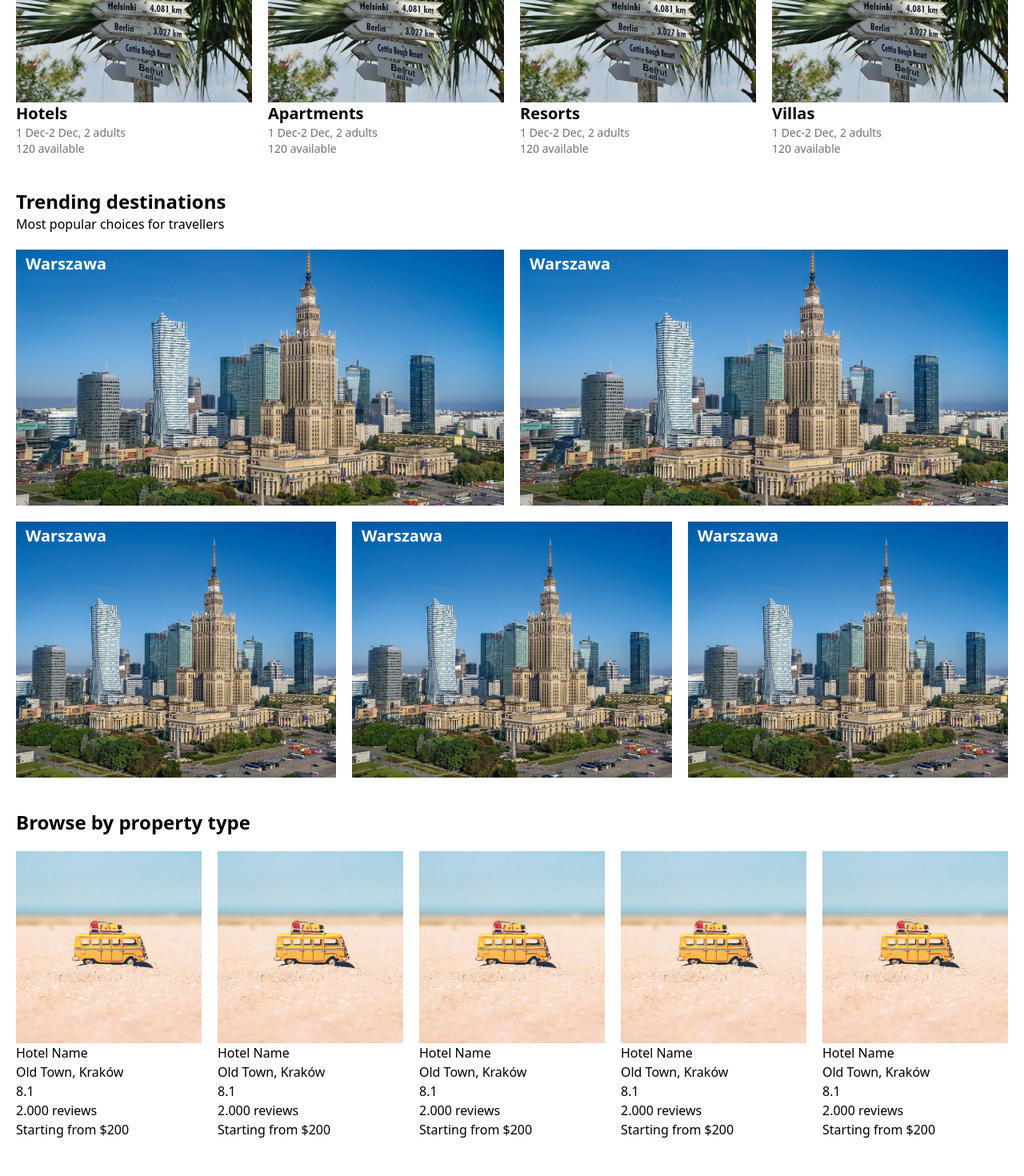
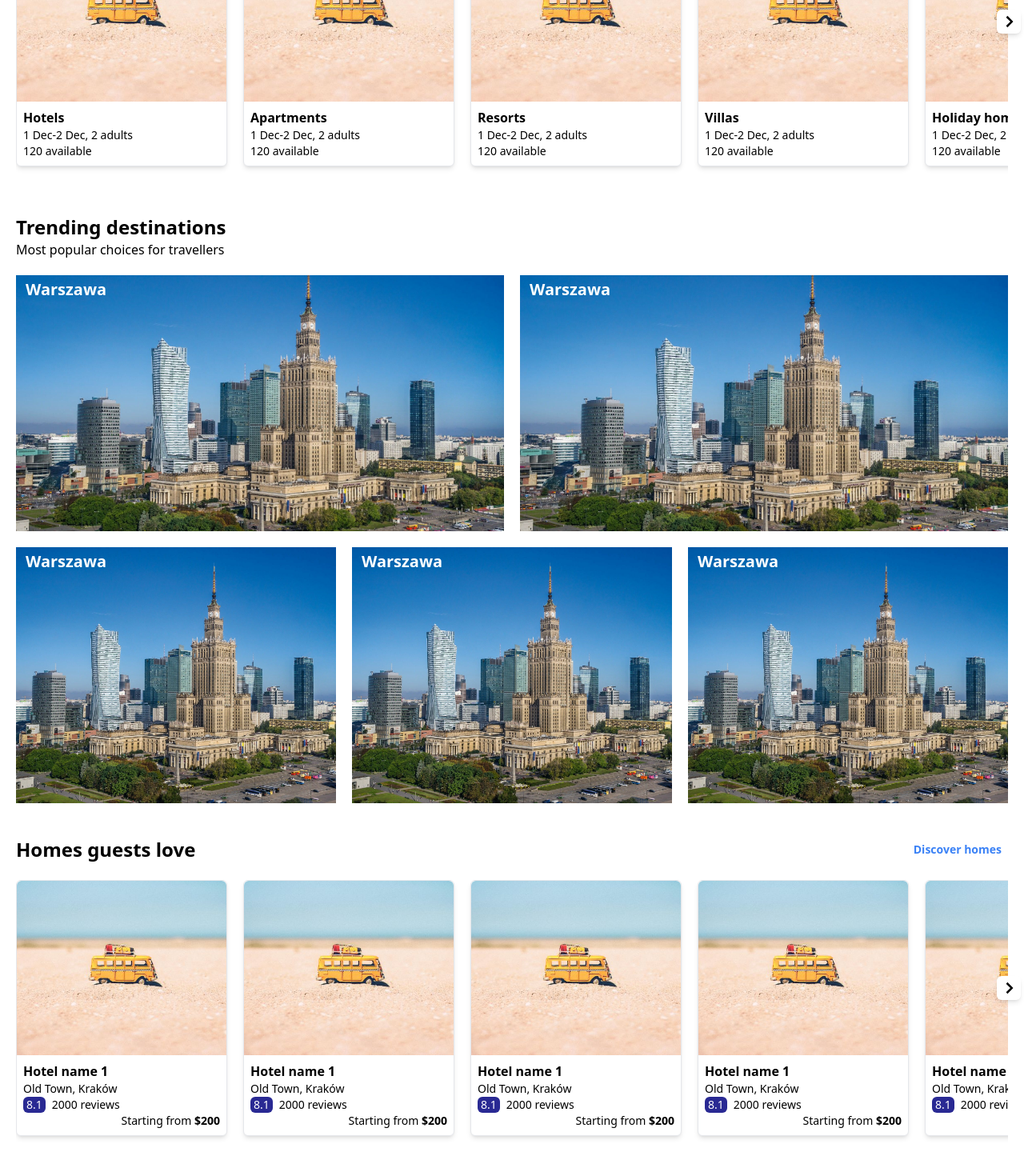
Before and after one commit to apekul/booking, a React (Create React App) app: page / in a window 1280 px wide. Shown: the part 860-2330 px from the top of the page at 80% size. Built offline with nearby package versions, Linux system fonts and the light colour scheme.

Commit message:
delete scrollable components, add one reusable scrollable component

```diff
--- /dev/null
+++ b/src/Assets/fakeObject.js
@@ -0,0 +1,109 @@
+export const fakeProperty = [
+  {
+    name: "Hotels",
+    available: "120",
+    ppl: "2 adults",
+    date: "1 Dec-2 Dec",
+    img: "",
+  },
+  {
+    name: "Apartments",
+    available: "120",
+    ppl: "2 adults",
+    date: "1 Dec-2 Dec",
+    img: "",
+  },
+  {
+    name: "Resorts",
+    available: "120",
+    ppl: "2 adults",
+    date: "1 Dec-2 Dec",
+    img: "",
+  },
+  {
+    name: "Villas",
+    available: "120",
+    ppl: "2 adults",
+    date: "1 Dec-2 Dec",
+    img: require(`../Assets/img/offer1.jpg`),
+  },
+  {
+    name: "Holiday homes",
+    available: "120",
+    ppl: "2 adults",
+    date: "1 Dec-2 Dec",
+    img: require(`../Assets/img/offer1.jpg`),
+  },
+  {
+    name: "Guest houses",
+    available: "120",
+    ppl: "2 adults",
+    date: "1 Dec-2 Dec",
+    img: require(`../Assets/img/offer1.jpg`),
+  },
+  {
+    name: "Hostels",
+    available: "120",
+    ppl: "2 adults",
+    date: "1 Dec-2 Dec",
+    img: require(`../Assets/img/offer1.jpg`),
+  },
+  {
+    name: "Motels",
+    available: "120",
+    ppl: "2 adults",
+    date: "1 Dec-2 Dec",
+    img: require(`../Assets/img/offer1.jpg`),
+  },
+];
+
+export const fakeHotels = [
+  {
+    name: "Hotel name 1",
+    location: "Old Town, Kraków",
+    rate: "8.1",
+    reviews: 2000,
+    img: require(`../Assets/img/offer1.jpg`),
+    priceStartAt: "200",
+  },
+  {
+    name: "Hotel name 1",
+    location: "Old Town, Kraków",
+    rate: "8.1",
+    reviews: 2000,
+    img: require(`../Assets/img/offer1.jpg`),
+    priceStartAt: "200",
+  },
+  {
+    name: "Hotel name 1",
+    location: "Old Town, Kraków",
+    rate: "8.1",
+    reviews: 2000,
+    img: require(`../Assets/img/offer1.jpg`),
+    priceStartAt: "200",
+  },
+  {
+    name: "Hotel name 1",
+    location: "Old Town, Kraków",
+    rate: "8.1",
+    reviews: 2000,
+    img: require(`../Assets/img/offer1.jpg`),
+    priceStartAt: "200",
+  },
+  {
+    name: "Hotel name 1",
+    location: "Old Town, Kraków",
+    rate: "8.1",
+    reviews: 2000,
+    img: require(`../Assets/img/offer1.jpg`),
+    priceStartAt: "200",
+  },
+  {
+    name: "Hotel name 1",
+    location: "Old Town, Kraków",
+    rate: "8.1",
+    reviews: 2000,
+    img: require(`../Assets/img/offer1.jpg`),
+    priceStartAt: "200",
+  },
+];
--- a/src/Components/BrowsePropertyByType.js
+++ /dev/null
@@ -1,63 +0,0 @@
-import React from "react";
-
-const fakeProperty = [
-  {
-    name: "Hotels",
-    available: "120",
-    ppl: "2 adults",
-    date: "1 Dec-2 Dec",
-    img: "",
-  },
-  {
-    name: "Apartments",
-    available: "120",
-    ppl: "2 adults",
-    date: "1 Dec-2 Dec",
-    img: "",
-  },
-  {
-    name: "Resorts",
-    available: "120",
-    ppl: "2 adults",
-    date: "1 Dec-2 Dec",
-    img: "",
-  },
-  {
-    name: "Villas",
-    available: "120",
-    ppl: "2 adults",
-    date: "1 Dec-2 Dec",
-    img: require(`../Assets/img/offer1.jpg`),
-  },
-];
-
-const BrowsePropertyByType = () => {
-  return (
-    <section className="flex flex-col gap-5">
-      <h1 className="font-bold text-2xl">Browse by property type</h1>
-      <ul className="w-full flex gap-5">
-        {fakeProperty.map((v, i) => (
-          <li
-            key={i}
-            className="flex flex-col justify-between w-1/2 bg-white cursor-pointer"
-          >
-            <img
-              src={require(`../Assets/img/offer1.jpg`)}
-              alt={"offerImg"}
-              className="object-cover object-center w-full h-[15rem]"
-            />
-            <p className="font-bold text-xl">{v.name}</p>
-            <span className="text-gray-500 text-sm">
-              <p>
-                {v.date}, {v.ppl}
-              </p>
-              <p>{v.available} available</p>
-            </span>
-          </li>
-        ))}
-      </ul>
-    </section>
-  );
-};
-
-export default BrowsePropertyByType;
--- /dev/null
+++ b/src/Components/ScrollableSection.js
@@ -0,0 +1,82 @@
+import React, { useState, useRef } from "react";
+import { BiChevronLeft, BiChevronRight } from "react-icons/bi";
+
+const ScrollableSection = ({ ...children }) => {
+  const [offset, setOffset] = useState(0);
+  const scrollRef = useRef(null);
+  const scroll = (scrollOffset) => {
+    scrollRef.current.scrollLeft += scrollOffset;
+    setOffset((scrollRef.current.scrollLeft += scrollOffset));
+  };
+  return (
+    <section className="flex flex-col gap-5 w-full h-full relative">
+      <span className="flex items-center justify-between">
+        <span>
+          <h1 className="font-bold text-2xl">{children.title}</h1>
+          <p>{children.subtitle}</p>
+        </span>
+        <a
+          href={children.link.direction}
+          className="text-sm transition-all font-bold text-blue-500 hover:bg-blue-100 p-2 rounded-sm"
+        >
+          {children.link.name}
+        </a>
+      </span>
+
+      <BiChevronLeft
+        onClick={() => scroll(-284)}
+        className={`bg-white shadow-md rounded-md cursor-pointer transition-all hover:bg-gray-100 text-3xl absolute top-[11rem] -left-4 select-none
+    ${offset <= 0 ? "invisible" : "visible"}`}
+      />
+      <BiChevronRight
+        onClick={() => scroll(284)}
+        className={`bg-white shadow-md rounded-md cursor-pointer transition-all hover:bg-gray-100 text-3xl absolute top-[11rem] -right-4 select-none
+    ${offset >= 1400 ? "invisible" : "visible"}`}
+      />
+
+      <ul
+        className="flex gap-5 flex-none overflow-x-scroll w-full pb-5 scroll-smooth"
+        ref={scrollRef}
+      >
+        {children.content.map((v, i) => (
+          <li
+            key={i}
+            className="flex flex-col justify-between bg-white cursor-pointerm min-w-[16.5rem] max-w-[16.5rem] h-[20rem] rounded-md shadow-md cursor-pointer border transition-all hover:border-black"
+          >
+            <img
+              src={require(`../Assets/img/offer2.jpg`)}
+              alt={"offerImg"}
+              className="object-cover w-full h-full rounded-t-md"
+            />
+            <span className="p-2">
+              <p className="font-bold">{v.name}</p>
+              <p className="text-sm">{v.location}</p>
+              {v.date && (
+                <p className="text-sm">
+                  {v.date}, {v.ppl}
+                </p>
+              )}
+              {v.available && (
+                <p className="text-sm">{v.available} available</p>
+              )}
+              <span className="flex items-center gap-2 text-sm">
+                <p className="bg-[#292993] px-1 rounded-md text-white">
+                  {v.rate}
+                </p>
+                {v.reviews && <p>{v.reviews} reviews</p>}
+              </span>
+              {v.priceStartAt && (
+                <p className="text-sm w-full text-end">
+                  Starting from{" "}
+                  <span className="font-bold">${v.priceStartAt}</span>
+                </p>
+              )}
+            </span>
+          </li>
+        ))}
+      </ul>
+    </section>
+  );
+};
+
+export default ScrollableSection;
--- a/src/Components/TopRatedHotels.js
+++ /dev/null
@@ -1,32 +0,0 @@
-import React from "react";
-
-const TopRatedHotels = () => {
-  return (
-    <section className="flex flex-col gap-5">
-      <h1 className="font-bold text-2xl">Browse by property type</h1>
-      <ul className="flex gap-5">
-        {Array.from({ length: 5 }).map((v, i) => (
-          <li
-            key={i}
-            className="flex flex-col justify-between bg-white cursor-pointer"
-          >
-            <img
-              src={require(`../Assets/img/offer2.jpg`)}
-              alt={"offerImg"}
-              className="object-cover w-[20rem] h-[15rem]"
-            />
-            <p>Hotel Name</p>
-            <p>Old Town, Kraków</p>
-            <span>
-              <p>8.1</p>
-              <p>2.000 reviews</p>
-            </span>
-            <p>Starting from $200</p>
-          </li>
-        ))}
-      </ul>
-    </section>
-  );
-};
-
-export default TopRatedHotels;
--- a/src/Pages/Homepage.js
+++ b/src/Pages/Homepage.js
@@ -1,9 +1,10 @@
 import React from "react";
 import SearchBar from "../Components/SearchBar/SearchBar";
 import Offers from "../Components/Offers";
-import BrowsePropertyByType from "../Components/BrowsePropertyByType";
 import TrendingDestination from "../Components/TrendingDestination";
-import TopRatedHotels from "../Components/TopRatedHotels";
+import ScrollableSection from "../Components/ScrollableSection";
+import { fakeProperty } from "../Assets/fakeObject";
+import { fakeHotels } from "../Assets/fakeObject";
 
 const Homepage = () => {
   return (
@@ -11,9 +12,19 @@ const Homepage = () => {
       <div className="Container flex flex-col gap-10">
         <SearchBar />
         <Offers />
-        <BrowsePropertyByType />
+        <ScrollableSection
+          title="Browse by property type"
+          subtitle=""
+          content={fakeProperty}
+          link={{ direction: "", name: "" }}
+        />
         <TrendingDestination />
-        <TopRatedHotels />
+        <ScrollableSection
+          title="Homes guests love"
+          subtitle=""
+          content={fakeHotels}
+          link={{ direction: "/", name: "Discover homes" }}
+        />
       </div>
     </section>
   );
--- a/src/index.css
+++ b/src/index.css
@@ -1,6 +1,13 @@
 @tailwind base;
 @tailwind components;
 @tailwind utilities;
+
+/* Hide scrollbar for Chrome, Safari and Opera */
+::-webkit-scrollbar {
+  display: none;
+}
+
+
 
 .Container {
   max-width: 90rem;
```
